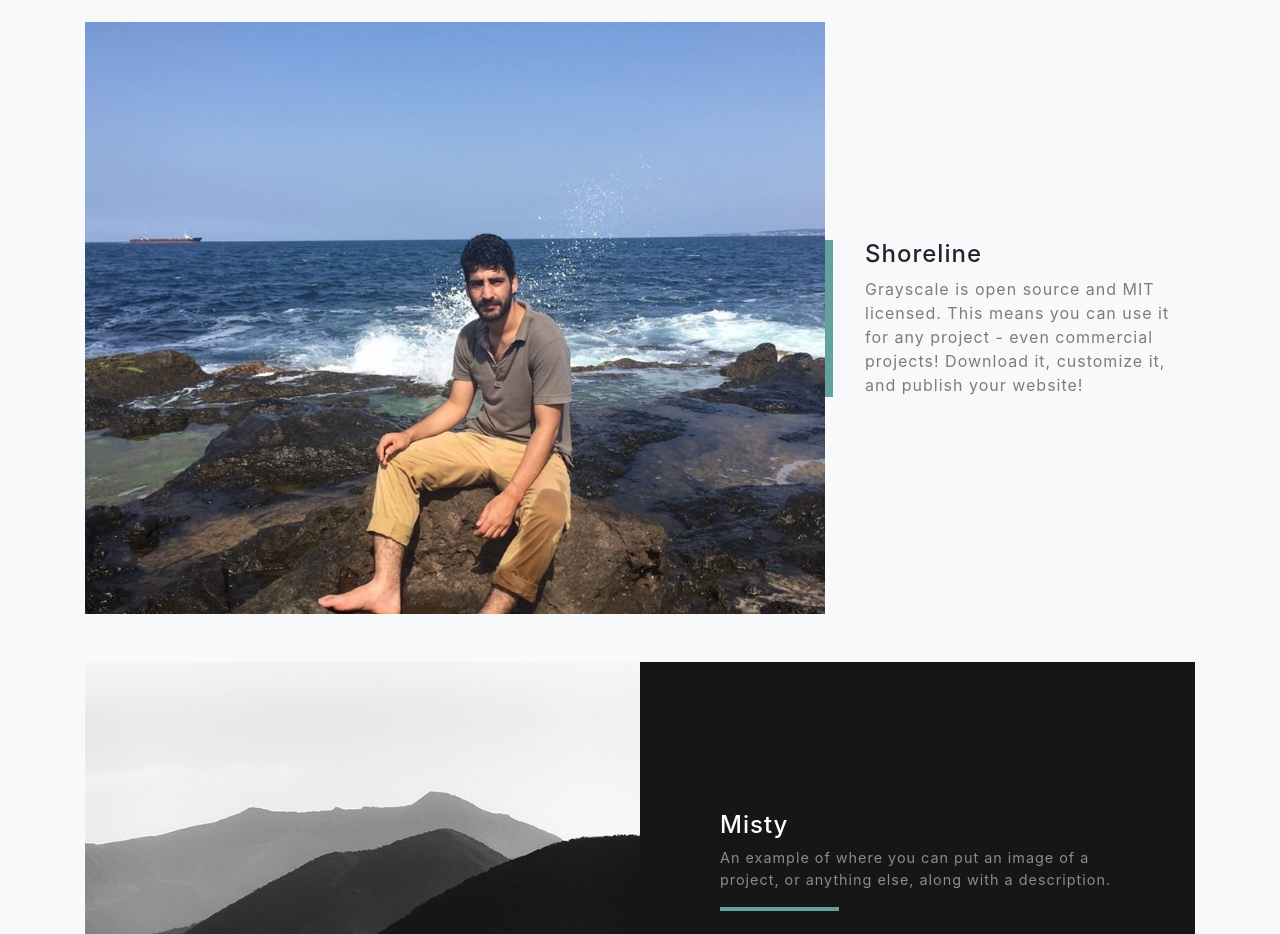
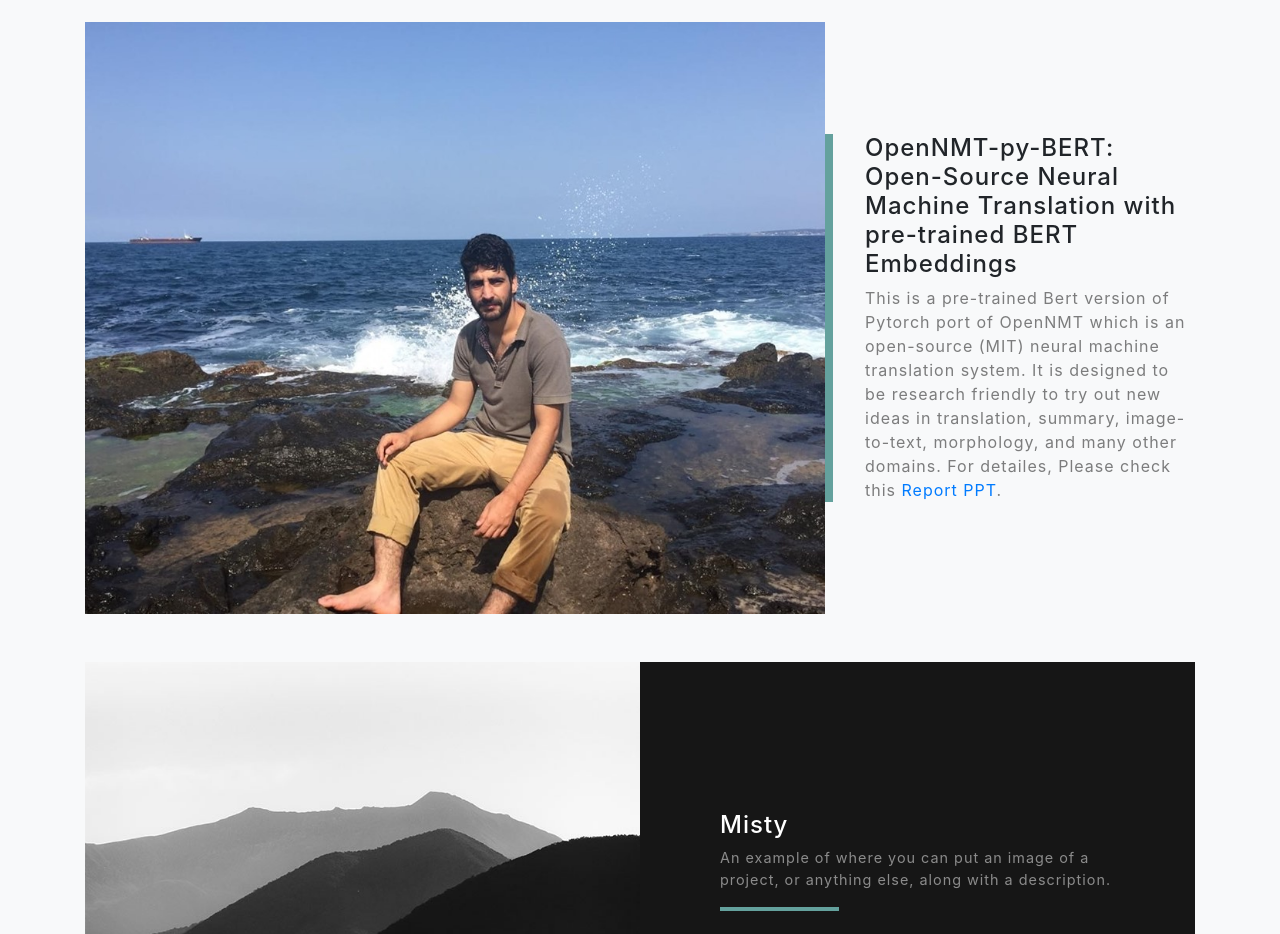
Before and after one commit to shakeel608/shakeel609.github.io, a website with bundled scripts: page index.html in a window 1280 px wide. Shown: the part 2180-3114 px from the top of the page. Built offline with nearby package versions, Linux system fonts and the light colour scheme.

```diff
--- a/index.html
+++ b/index.html
@@ -96,8 +96,12 @@
         </div>
         <div class="col-xl-4 col-lg-5">
           <div class="featured-text text-center text-lg-left">
-            <h4>Shoreline</h4>
-            <p class="text-black-50 mb-0">Grayscale is open source and MIT licensed. This means you can use it for any project - even commercial projects! Download it, customize it, and publish your website!</p>
+            <h4>OpenNMT-py-BERT: Open-Source Neural Machine Translation with pre-trained BERT Embeddings</h4>
+            <p class="text-black-50 mb-0">This is a pre-trained Bert version of Pytorch port of OpenNMT which is an open-source (MIT) neural machine translation system.
+			It is designed to be research friendly to try out new ideas in translation, summary, image-to-text, morphology, and many other domains.
+			For detailes, Please check this <a href=" https://drive.google.com/file/d/18_gxbaL6uoyr1ElW4_shXw394iWwEkHT/view?usp=sharing"> Report </a>
+			<a href="https://drive.google.com/file/d/1J_iOFX7u-alzyuOagMLp0TyFGbYbxdS4/view?usp=sharing">PPT</a>.
+			</p>
           </div>
         </div>
       </div>
```
